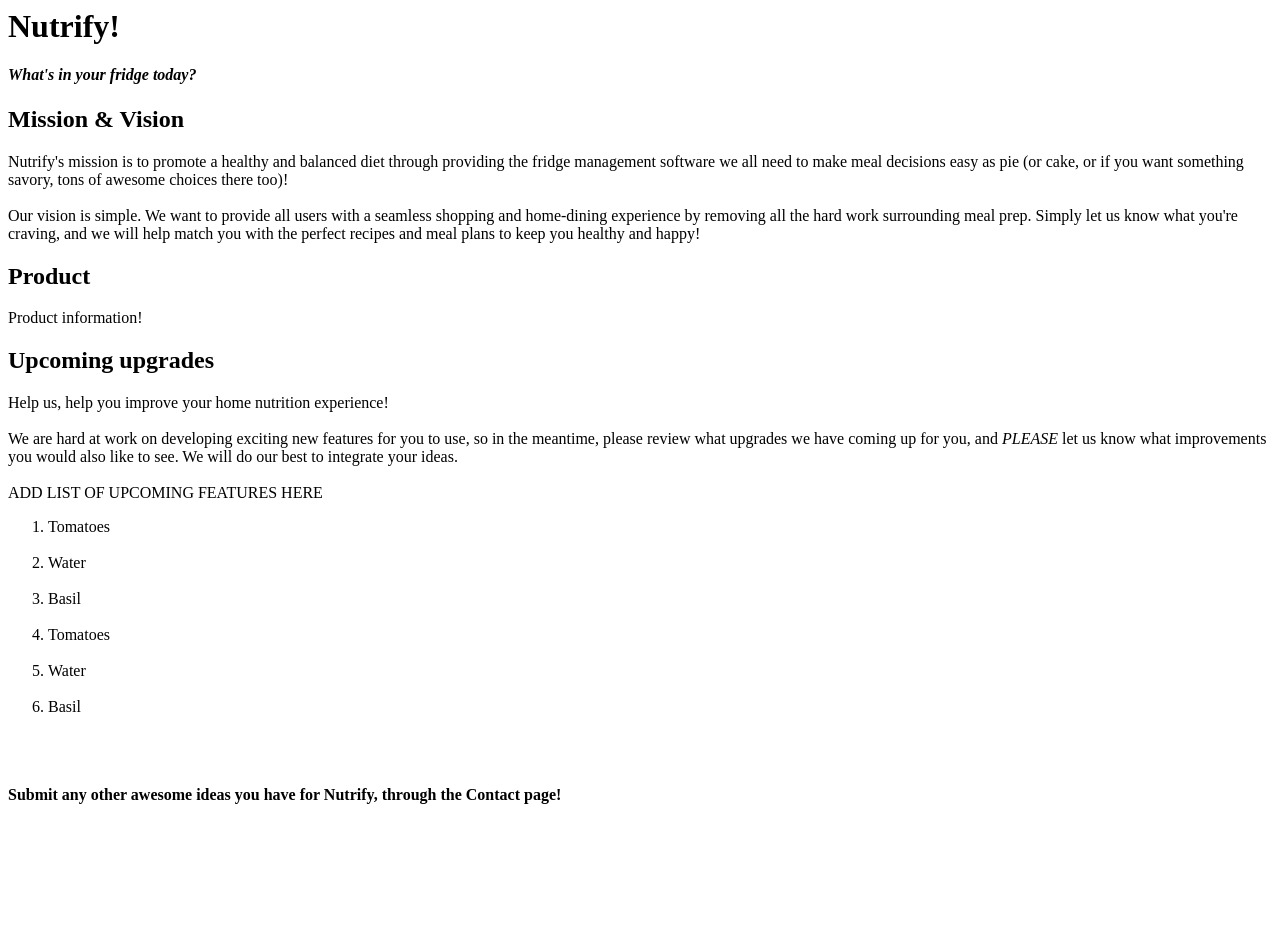
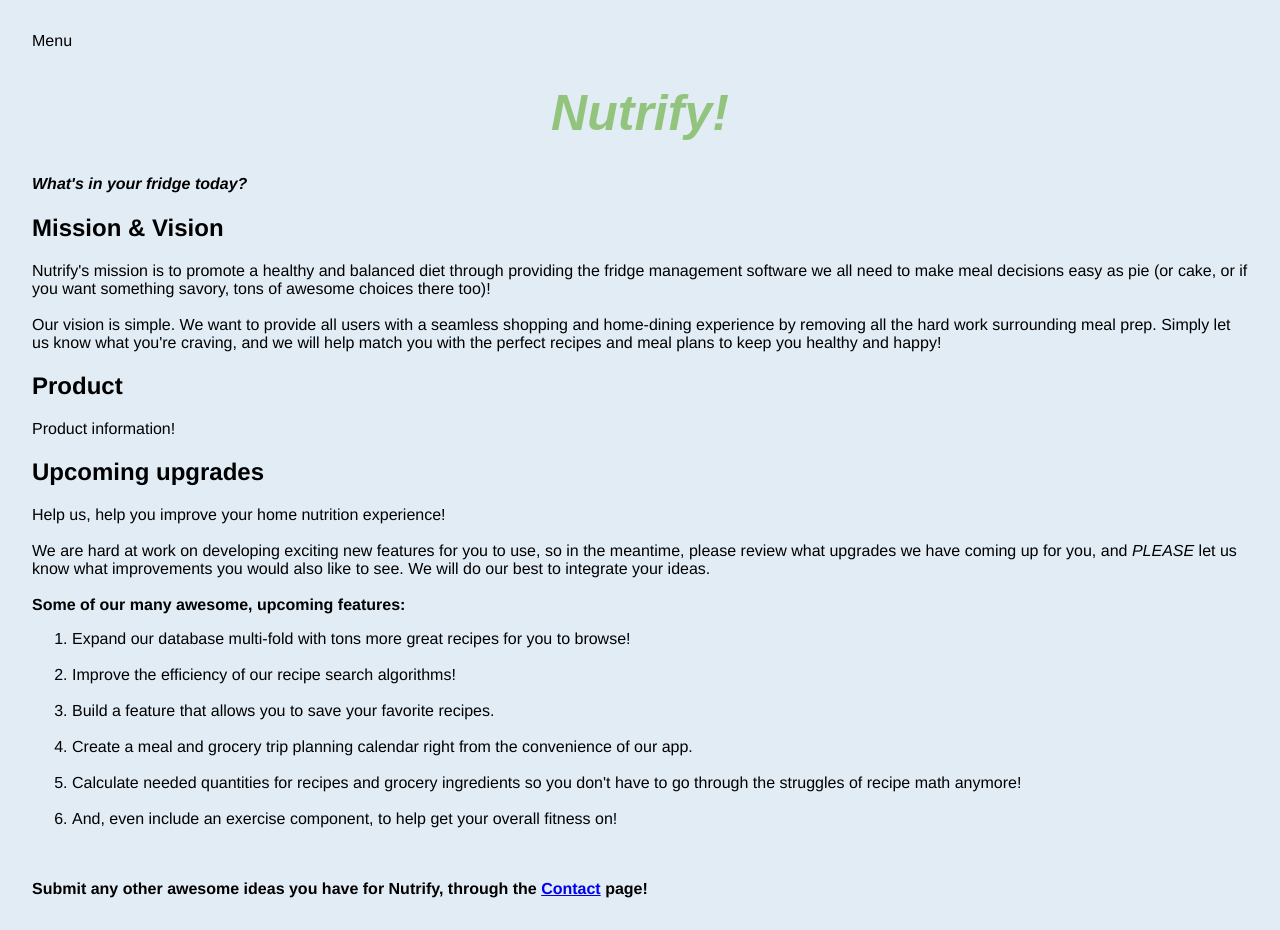
Before and after one commit to de08oei/nutrify-cssi, a website: page home.html in a window 1280 px wide. Before the commit the page ends 820 px from the top, so only its background shows below. Drawn offline with Linux system fonts and the light colour scheme.

Commit message:
Update home.html

```diff
--- a/home.html
+++ b/home.html
@@ -1,3 +1,26 @@
+<!-- Integrate CSS styling -->
+<link rel="stylesheet" href="style.css">
+
+<!-- Actual Content -->
+
+<!-- NAV BAR -->
+  <script src="script.js"></script>
+  <div id = "navBar" class = "sidenav">
+    <a href="javascript:void(0)" class="closebtn" onclick="closeNav()">&times;</a>
+    <a href="home.html">Home</a>
+    <a href="authentication.html">Authentication</a>
+    <a href="groceries.html">Grocery List</a>
+    <a href="preferences.html">Preferences</a>
+    <a href="recipe-recs.html">Meal Plan</a>
+    <a href="sample-recipes.html">Sample Recipes</a>
+    <a href="contact.html">Contact</a>
+
+  </div>
+
+  <span id = "menuBtn" onclick = "openNav()">Menu</span>
+
+<!-- end nav bar -->
+
 <h1>
   Nutrify!
 </h1>
@@ -51,25 +74,27 @@
 
   <br> <br>
 
-  ADD LIST OF UPCOMING FEATURES HERE
+  <b> Some of our many awesome, upcoming features:</b>
 
   <ol class = "Nutrify Upgrades:">
-      <li>Tomatoes</li>
+      <li>Expand our database multi-fold with tons more great recipes for you to browse!</li>
       <br>
-      <li>Water</li>
+      <li>Improve the efficiency of our recipe search algorithms!</li>
       <br>
-      <li>Basil</li>
+      <li>Build a feature that allows you to save your favorite recipes.</li>
       <br>
-      <li>Tomatoes</li>
+      <li>Create a meal and grocery trip planning calendar right from the convenience of our app.</li>
       <br>
-      <li>Water</li>
+      <li>Calculate needed quantities for recipes and grocery ingredients so you don't have to go through the struggles of recipe math anymore!</li>
       <br>
-      <li>Basil</li>
+      <li>And, even include an exercise component, to help get your overall fitness on! </li>
       <br>
     </ol>
 
-  <br> <br>
+  <br>
 
-  <b> Submit any other awesome ideas you have for Nutrify, through the Contact page! </b>
+  <b> Submit any other awesome ideas you have for Nutrify, through the
+      <a href="contact.html">Contact</a> page!
+  </b>
 
 </p>
```
